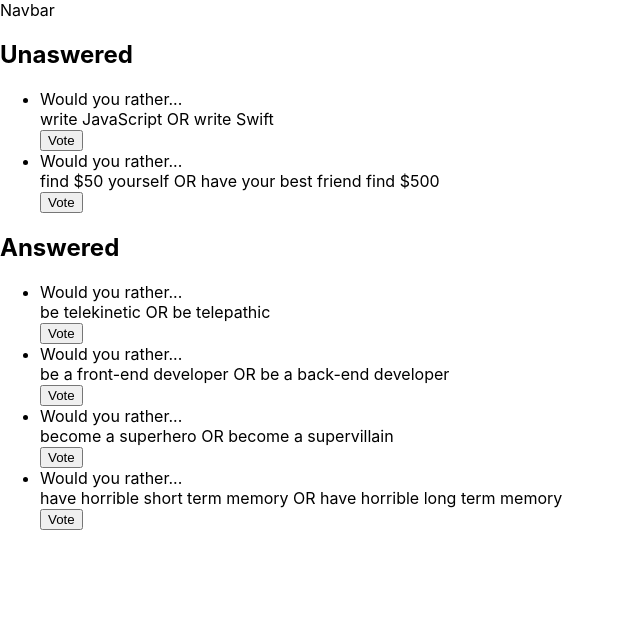
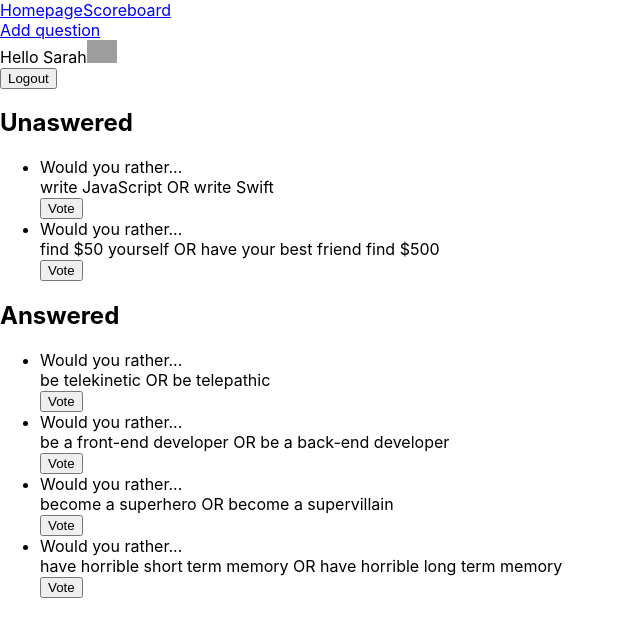
Before and after one commit to Vikariusu/Would-you-rather, a React (Create React App) app: page / in a window 1280 px wide. Shown: the top 636 px of the page, without its empty margins (0-640 px from the left). Built offline with nearby package versions, Linux system fonts and the light colour scheme; grey boxes are pictures that could not be loaded.

Commit message:
feat: display Nav links - Homepage, Scoreboard, Add question, display user greeting and avatar if logged in, add login/logout functionality, connect Nav component to redux (#5)

```diff
--- a/src/components/Nav.js
+++ b/src/components/Nav.js
@@ -1,11 +1,51 @@
-import React, { Component } from 'react'
+import React, { Component } from 'react';
+import { Link } from 'react-router-dom';
+import { connect } from 'react-redux';
+import { setAuthedUser } from '../actions/authedUser'
 
-export default class Nav extends Component {
+class Nav extends Component {
+    toggleAuthedUser = () => {
+        const currentAuthedUser = 'sarahedo'; // temporary authed user
+
+        if (!this.props.authedUser) {
+            this.props.dispatch(setAuthedUser(currentAuthedUser))
+        } else {
+            this.props.dispatch(setAuthedUser(null))
+        }
+    }
+
     render() {
+        const { authedUser, user } = this.props;
+        const firstName = user && user.name.split(' ')[0].toString();
+
         return (
-            <div>
-                Navbar
-            </div>
+            <nav>
+                <div className="nav-left">
+                    <Link to="/">Homepage</Link>
+                    <Link to="/scoreboard">Scoreboard</Link>
+                </div>
+                <div className="nav-right">
+                    <Link to="/new">Add question</Link>
+                    {authedUser && (
+                        <div>
+                            <span>Hello {firstName}</span>
+                            <img src={user && user.avatarURL} style={{ width: '30px' }} />
+                        </div>
+                    )}
+                    <button onClick={this.toggleAuthedUser}>
+                        {authedUser ? 'Logout' : 'Login'}
+                    </button>
+                </div>
+            </nav>
         )
     }
 }
+
+function mapStateToProps({ authedUser, users }) {
+    return {
+        authedUser,
+        user: users[authedUser]
+    }
+}
+
+export default connect(mapStateToProps)(Nav);
```
